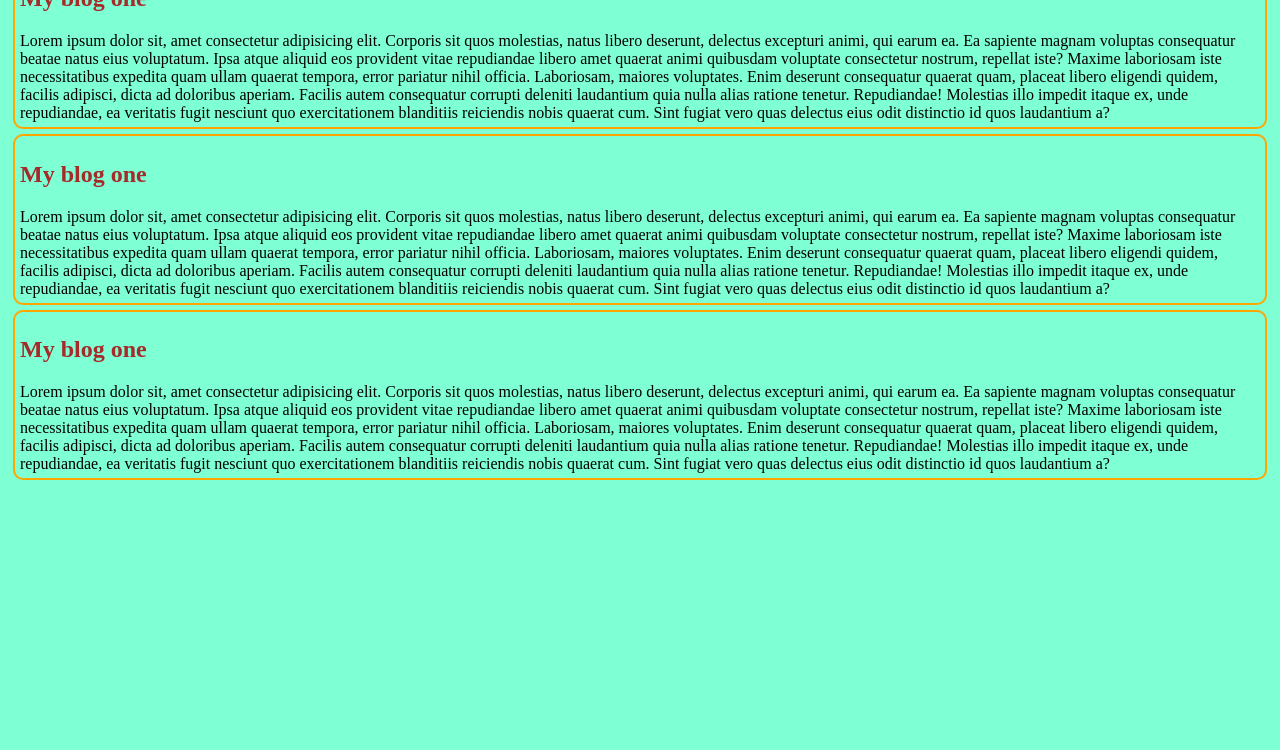
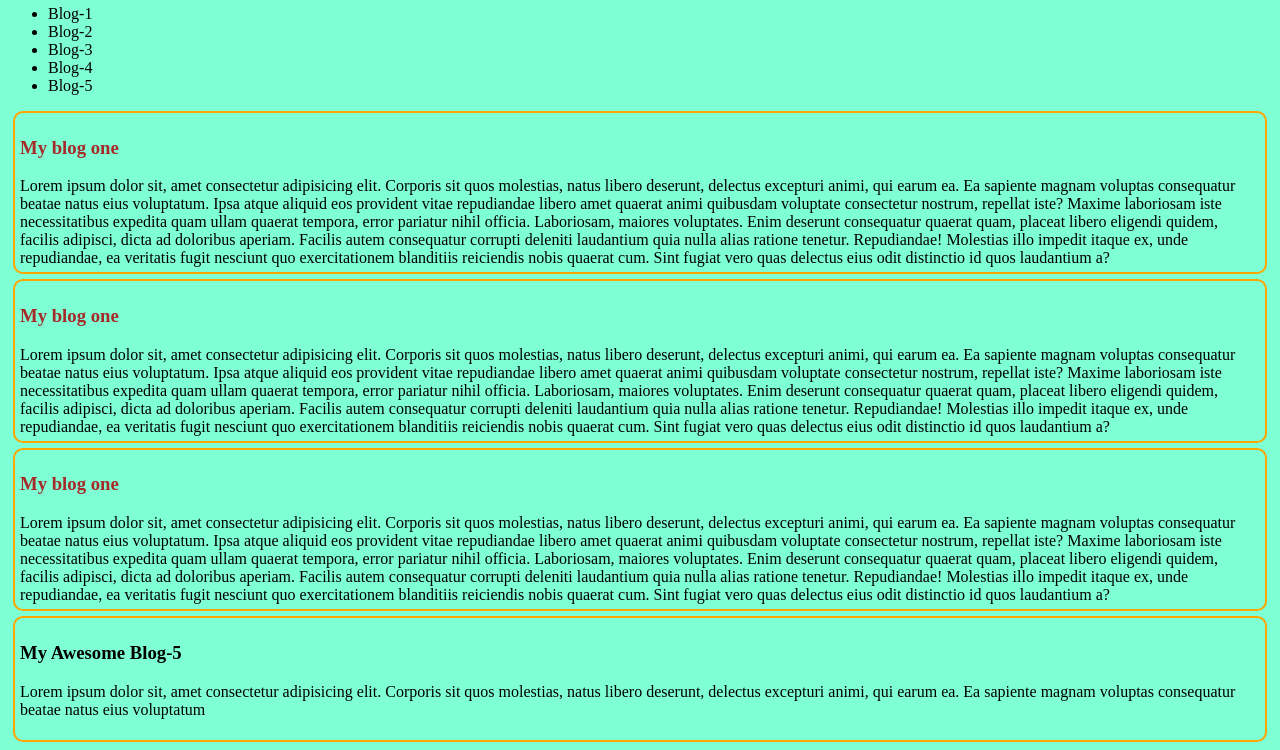
Before and after one commit to RefatRingky/dom.js, a plain HTML site: page index.html in a window 1280 px wide. Shown: the part 122-872 px from the top of the page. Before the commit the page ends 800 px from the top, so only its background shows below. Drawn offline with Linux system fonts and the light colour scheme.

Commit message:
dom setting commit

```diff
--- a/index.html
+++ b/index.html
@@ -13,7 +13,30 @@
     </style>
 </head>
 <body>
+    <header>
         <h1>Relation between html and css</h1>
+    </header>
+    <main>
+        <section id="blogs" class="blogs">
+            <header>
+                <h2>Blog list</h2>
+                <ul id ="blog-list">
+                    <li>Blog-1</li>
+                    <li>Blog-2</li>
+                    <li>Blog-3</li>
+                    <li>Blog-4</li>
+                </ul>
+            </header>
+
+
+            <article class="blog">
+                <h1>My blog one</h1>
+                Lorem ipsum dolor sit, amet consectetur adipisicing elit. Corporis sit quos molestias, natus libero deserunt, delectus excepturi animi, qui earum ea. Ea sapiente magnam voluptas consequatur beatae natus eius voluptatum.
+                Ipsa atque aliquid eos provident vitae repudiandae libero amet quaerat animi quibusdam voluptate consectetur nostrum, repellat iste? Maxime laboriosam iste necessitatibus expedita quam ullam quaerat tempora, error pariatur nihil officia.
+                Laboriosam, maiores voluptates. Enim deserunt consequatur quaerat quam, placeat libero eligendi quidem, facilis adipisci, dicta ad doloribus aperiam. Facilis autem consequatur corrupti deleniti laudantium quia nulla alias ratione tenetur. Repudiandae!
+                Molestias illo impedit itaque ex, unde repudiandae, ea veritatis fugit nesciunt quo exercitationem blanditiis reiciendis nobis quaerat cum. Sint fugiat vero quas delectus eius odit distinctio id quos laudantium a?
+            </article>
+
         <article class="blog">
             <h1>My blog one</h1>
             Lorem ipsum dolor sit, amet consectetur adipisicing elit. Corporis sit quos molestias, natus libero deserunt, delectus excepturi animi, qui earum ea. Ea sapiente magnam voluptas consequatur beatae natus eius voluptatum.
@@ -28,14 +51,32 @@
             Laboriosam, maiores voluptates. Enim deserunt consequatur quaerat quam, placeat libero eligendi quidem, facilis adipisci, dicta ad doloribus aperiam. Facilis autem consequatur corrupti deleniti laudantium quia nulla alias ratione tenetur. Repudiandae!
             Molestias illo impedit itaque ex, unde repudiandae, ea veritatis fugit nesciunt quo exercitationem blanditiis reiciendis nobis quaerat cum. Sint fugiat vero quas delectus eius odit distinctio id quos laudantium a?
         </article>
-   <article class="blog">
-       <h1>My blog one</h1>
-       Lorem ipsum dolor sit, amet consectetur adipisicing elit. Corporis sit quos molestias, natus libero deserunt, delectus excepturi animi, qui earum ea. Ea sapiente magnam voluptas consequatur beatae natus eius voluptatum.
-       Ipsa atque aliquid eos provident vitae repudiandae libero amet quaerat animi quibusdam voluptate consectetur nostrum, repellat iste? Maxime laboriosam iste necessitatibus expedita quam ullam quaerat tempora, error pariatur nihil officia.
-       Laboriosam, maiores voluptates. Enim deserunt consequatur quaerat quam, placeat libero eligendi quidem, facilis adipisci, dicta ad doloribus aperiam. Facilis autem consequatur corrupti deleniti laudantium quia nulla alias ratione tenetur. Repudiandae!
-       Molestias illo impedit itaque ex, unde repudiandae, ea veritatis fugit nesciunt quo exercitationem blanditiis reiciendis nobis quaerat cum. Sint fugiat vero quas delectus eius odit distinctio id quos laudantium a?
-   </article>
+</section>
+
+</main>
    <script>
+
+
+    // create and add element by js
+    const li = document.createElement('li');
+    li.innerText = 'Blog-5';
+    const ul = document.getElementById('blog-list');
+    ul.appendChild(li);
+
+    // create new article
+    const article = document.createElement('article');
+    article.classList.add('blog');
+    const h3 = document.createElement('h3');
+    h3.innerText = 'My Awesome Blog-5';
+    const p = document.createElement('p');
+    p.innerText = 'Lorem ipsum dolor sit, amet consectetur adipisicing elit. Corporis sit quos molestias, natus libero deserunt, delectus excepturi animi, qui earum ea. Ea sapiente magnam voluptas consequatur beatae natus eius voluptatum';
+    article.appendChild(h3)
+    article.appendChild(p);
+
+
+    const blogSection = document.getElementById('blogs');
+    blogSection.appendChild(article);
+
      //    explore getElementsByClassName
      const blogs = document.getElementsByClassName('blog');
     for( const blog of blogs){
@@ -44,6 +85,7 @@
         blog.style.padding ='5px';
         blog.style.margin = '5px';
     }
+
    </script>
 </body>
 </html>
```
Also changed, not shown: script.js (+8 -0 lines). Lines whose indentation alone changed are shown as unchanged.
